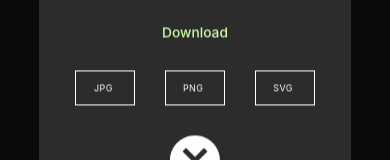
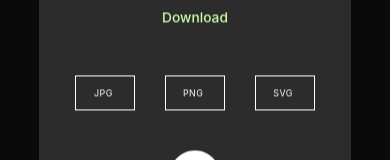
Before and after one commit to yashcode4/qr-generator-react, a React (Create React App) app: page /generate in a window 390 px wide. Both pictures are taken after typing "Sample" into the empty fields and a click on the button "GENERATE". Shown: the part 500-660 px from the top of the page. Built offline with nearby package versions, Linux system fonts and the light colour scheme.

Commit message:
"Add margin in "download" text and its buttons"

```diff
--- a/src/App.css
+++ b/src/App.css
@@ -464,6 +464,10 @@ button:hover {
     width: 80%;
   }
 
+  .downloadBtnContainer h1{
+    margin-bottom: 10px;
+  }
+
   .Qr-container img {
     width: 80%;
     padding: 0;
@@ -474,7 +478,7 @@ button:hover {
   }
 
   .buttonRow {
-   margin: 10px 0;
+   margin: 20px 0;
   }
 
   .download {
```
